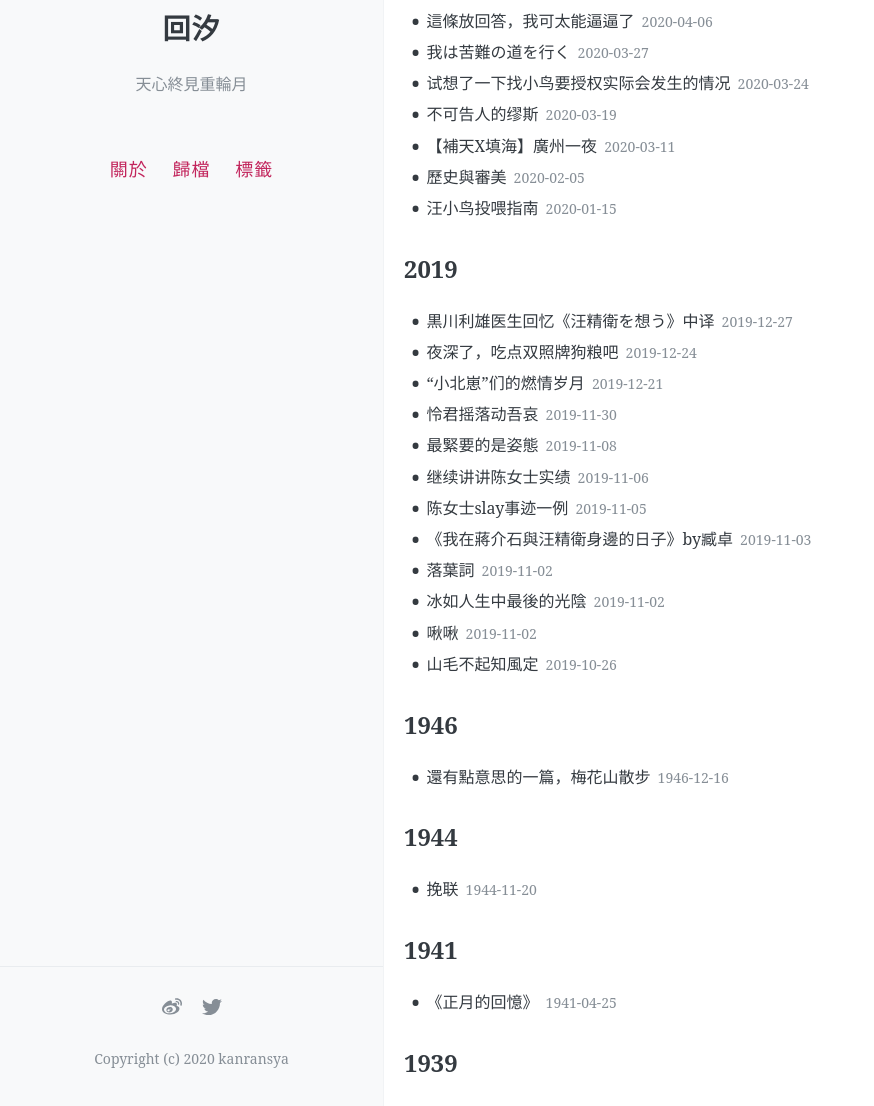
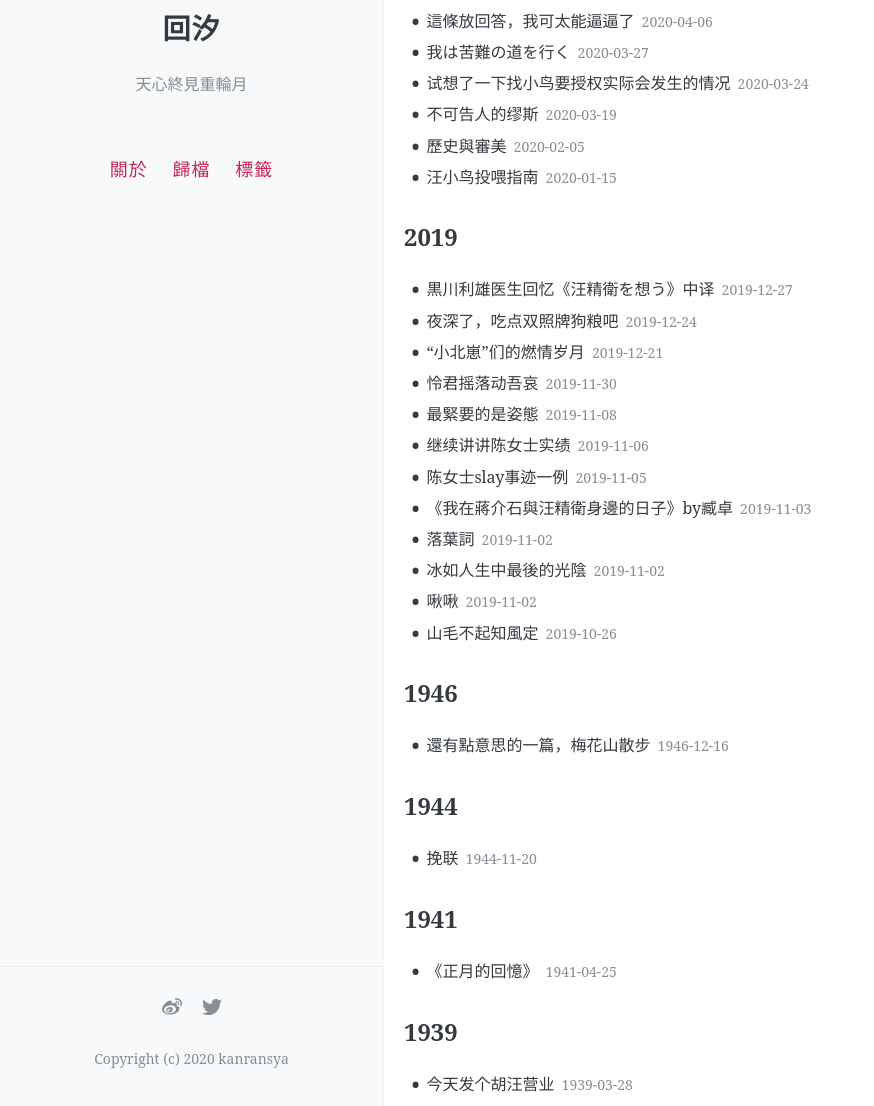
Before and after one commit to kanransya/nami-jetcoaster, a Jekyll site: the page built from archive/index.html, in a window 1280 px wide and 1400 px high. Shown: the part 294-1400 px from the top of the window, without its empty margins (0-874 px from the left). Built offline with Jekyll 4.4.1, drawn with Linux system fonts in a browser that asks for light colours; comment, search, counter and statistics services are not loaded; some of the changed text lies outside the part shown.

Commit message:
Update 2020-03-11-One Night in Kwong Chow.md

```diff
--- a/_posts/2020-03-11-One Night in Kwong Chow.md
+++ b/_posts/2020-03-11-One Night in Kwong Chow.md
@@ -1,7 +1,7 @@
 ---
 layout: post
 title: 【補天X填海】廣州一夜
-date: 2020-03-11 23:42:08
+date: 1926-03-20 23:42:08
 author: 回汐
 tags: [蔣汪,汪兆銘,蔣中正,ROC同人]
 comments: true
```
